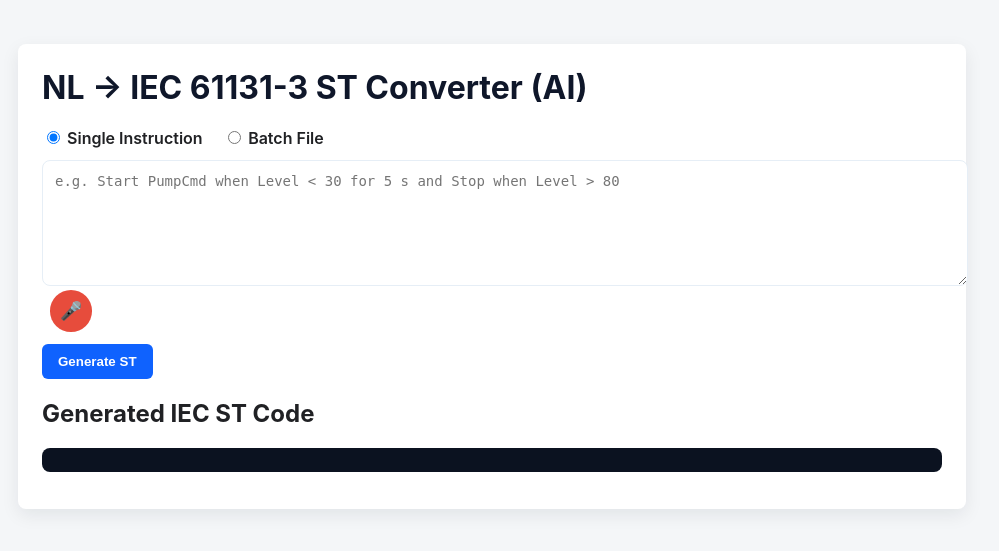
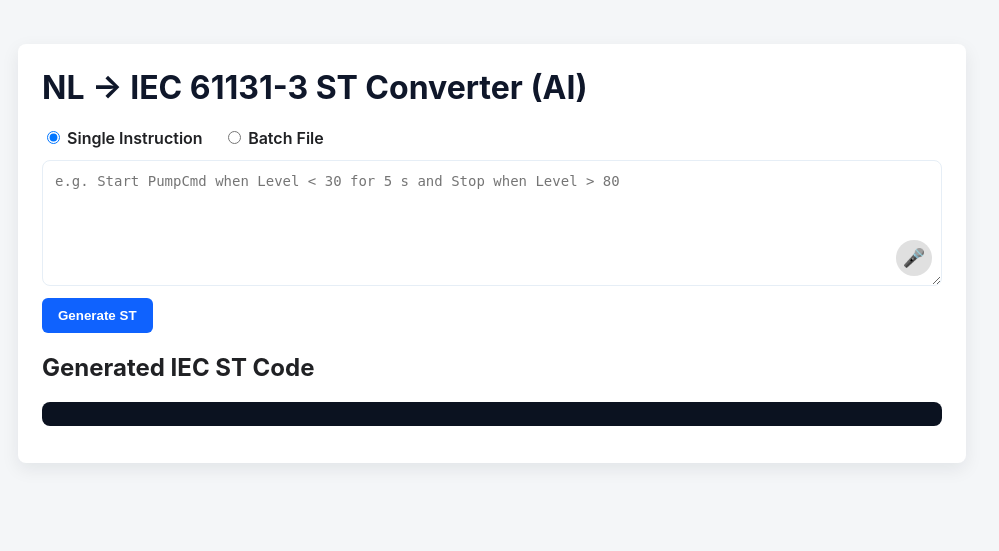
Before and after one commit to Abinayask003/ABB-Theme-2, a Flask app: page / in a window 1280 px wide. Shown: the top 551 px of the page, without its empty margins (148-1147 px from the left). Run offline with Flask 3, Linux system fonts and the light colour scheme.

Commit message:
Upgrade: Added voice dictation feature with mic button

```diff
--- a/static/css/style.css
+++ b/static/css/style.css
@@ -1,51 +1,108 @@
-body { font-family: -apple-system, BlinkMacSystemFont, "Segoe UI", Roboto, Arial; background:#f4f6f8; color:#202124; margin:0; padding:24px; }
-.container { max-width:900px; margin:20px auto; background:#fff; padding:24px; border-radius:8px; box-shadow:0 6px 18px rgba(15,23,42,0.08); }
+body {
+  font-family: -apple-system, BlinkMacSystemFont, "Segoe UI", Roboto, Arial;
+  background:#f4f6f8;
+  color:#202124;
+  margin:0;
+  padding:24px;
+}
+.container {
+  max-width:900px;
+  margin:20px auto;
+  background:#fff;
+  padding:24px;
+  border-radius:8px;
+  box-shadow:0 6px 18px rgba(15,23,42,0.08);
+}
 h1 { margin-top:0; color:#0f172a; }
 .modes label { margin-right:16px; font-weight:600; }
-textarea { width:100%; min-height:100px; padding:12px; border-radius:8px; border:1px solid #e6eef6; font-family:monospace; font-size:14px; }
+textarea {
+  width:100%;
+  min-height:100px;
+  padding:12px;
+  border-radius:8px;
+  border:1px solid #e6eef6;
+  font-family:monospace;
+  font-size:14px;
+}
 .input-block { margin-top:12px; position: relative; }
-.btn { margin-top:12px; background:#0f62fe; color:#fff; border:none; padding:10px 16px; border-radius:6px; cursor:pointer; font-weight:600; }
+.btn {
+  margin-top:12px;
+  background:#0f62fe;
+  color:#fff;
+  border:none;
+  padding:10px 16px;
+  border-radius:6px;
+  cursor:pointer;
+  font-weight:600;
+}
 .btn:hover { background:#0b54d2; }
-.code-block { background:#0b1220; color:#f8f8f2; padding:12px; border-radius:8px; overflow:auto; white-space:pre-wrap; word-break:break-word; }
-.download { display:inline-block; margin-top:10px; background:#00b894; color:#fff; padding:8px 12px; border-radius:6px; text-decoration:none; font-weight:600; }
-.flash { background:#fff7cd; padding:10px; border-radius:6px; margin:8px 0; border:1px solid #f1c40f; }
+.code-block {
+  background:#0b1220;
+  color:#f8f8f2;
+  padding:12px;
+  border-radius:8px;
+  overflow:auto;
+  white-space:pre-wrap;
+  word-break:break-word;
+}
+.download {
+  display:inline-block;
+  margin-top:10px;
+  background:#00b894;
+  color:#fff;
+  padding:8px 12px;
+  border-radius:6px;
+  text-decoration:none;
+  font-weight:600;
+}
+.flash {
+  background:#fff7cd;
+  padding:10px;
+  border-radius:6px;
+  margin:8px 0;
+  border:1px solid #f1c40f;
+}
 
-/* 🎤 Voice button styles */
-#voiceBtn {
-  margin-left: 8px;
-  padding: 10px;
+/* ---------- Voice Button Styles ---------- */
+.input-with-mic {
+  position: relative;
+  display: flex;
+  align-items: center;
+}
+
+.input-with-mic textarea {
+  width: 100%;
+  padding-right: 50px; /* space for mic button */
+}
+
+.mic-btn {
+  position: absolute;
+  right: 10px;
+  bottom: 10px;
+  background: #e0e0e0;
   border: none;
   border-radius: 50%;
-  background: #e74c3c;
-  color: #fff;
+  width: 36px;
+  height: 36px;
+  font-size: 18px;
   cursor: pointer;
-  font-size: 18px;
-  vertical-align: middle;
-  transition: background 0.3s, transform 0.2s;
+  display: flex;
+  align-items: center;
+  justify-content: center;
+  transition: background 0.2s;
 }
-#voiceBtn:hover {
-  background: #c0392b;
-  transform: scale(1.1);
+
+.mic-btn:hover {
+  background: #d0d0d0;
 }
-#voiceBtn.listening {
-  background: #27ae60;
-  animation: pulse 1s infinite;
+
+.mic-btn.listening {
+  background: #00c853; /* green when listening */
+  color: white;
 }
+
 @keyframes pulse {
   0% { transform: scale(1); }
   50% { transform: scale(1.15); }
   100% { transform: scale(1); }
 }
-.mic-btn {
-  margin-left: 10px;
-  background: #ff4d4d;
-  color: #fff;
-  border: none;
-  padding: 8px 12px;
-  border-radius: 50%;
-  cursor: pointer;
-  font-size: 16px;
-}
-.mic-btn.listening {
-  background: #00c853; /* green when active */
-}
--- a/templates/index.html
+++ b/templates/index.html
@@ -24,9 +24,10 @@
         <label><input type="radio" name="mode" value="batch"> Batch File</label>
       </div>
 
-      <div id="single_input" class="input-block">
-        <textarea name="nl_instruction" placeholder="e.g. Start PumpCmd when Level < 30 for 5 s and Stop when Level > 80"></textarea>
-        <button type="button" id="voiceBtn">🎤</button>
+      <!-- Single Instruction with mic button -->
+      <div id="single_input" class="input-block input-with-mic">
+        <textarea id="nl_instruction" name="nl_instruction" placeholder="e.g. Start PumpCmd when Level < 30 for 5 s and Stop when Level > 80"></textarea>
+        <button type="button" id="voiceBtn" class="mic-btn">🎤</button>
       </div>
 
       <div id="batch_input" class="input-block" style="display:none;">
```
Also changed, not shown: static/css/js/script.js (+29 -26 lines).
